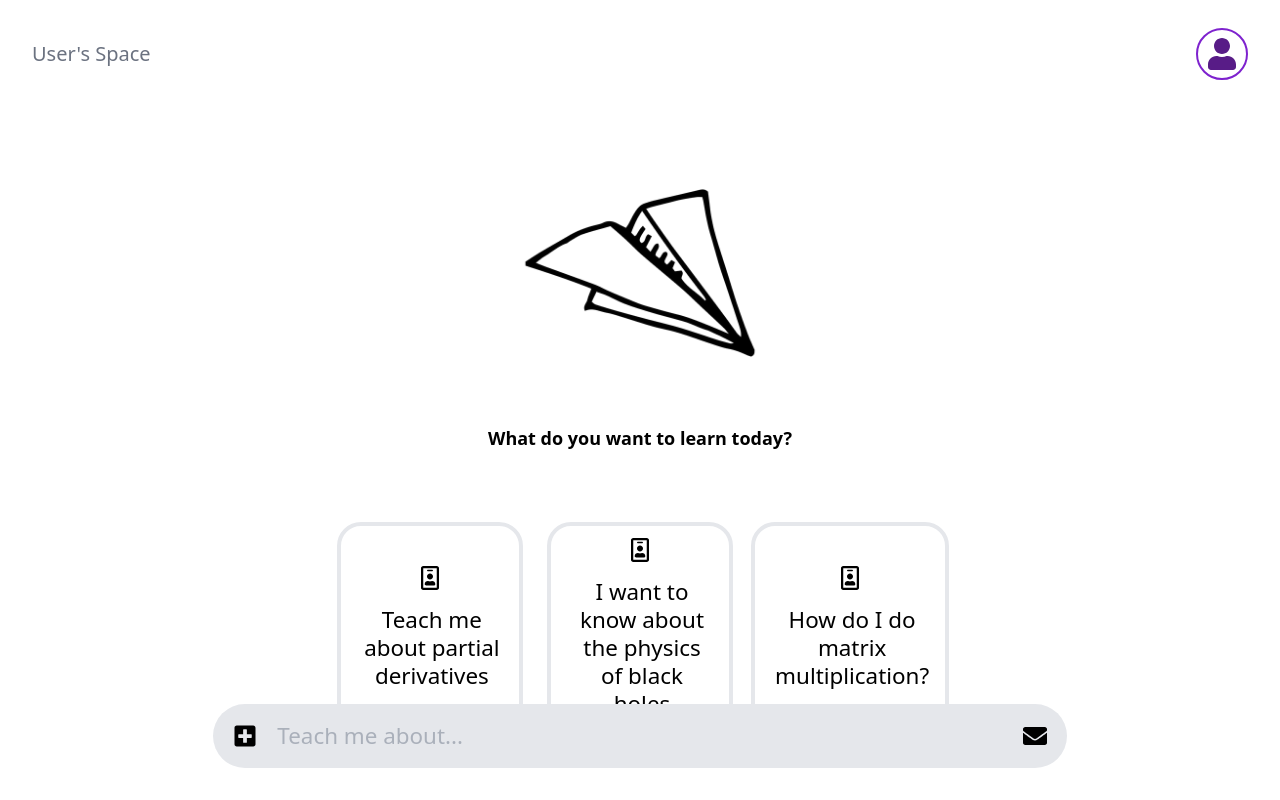
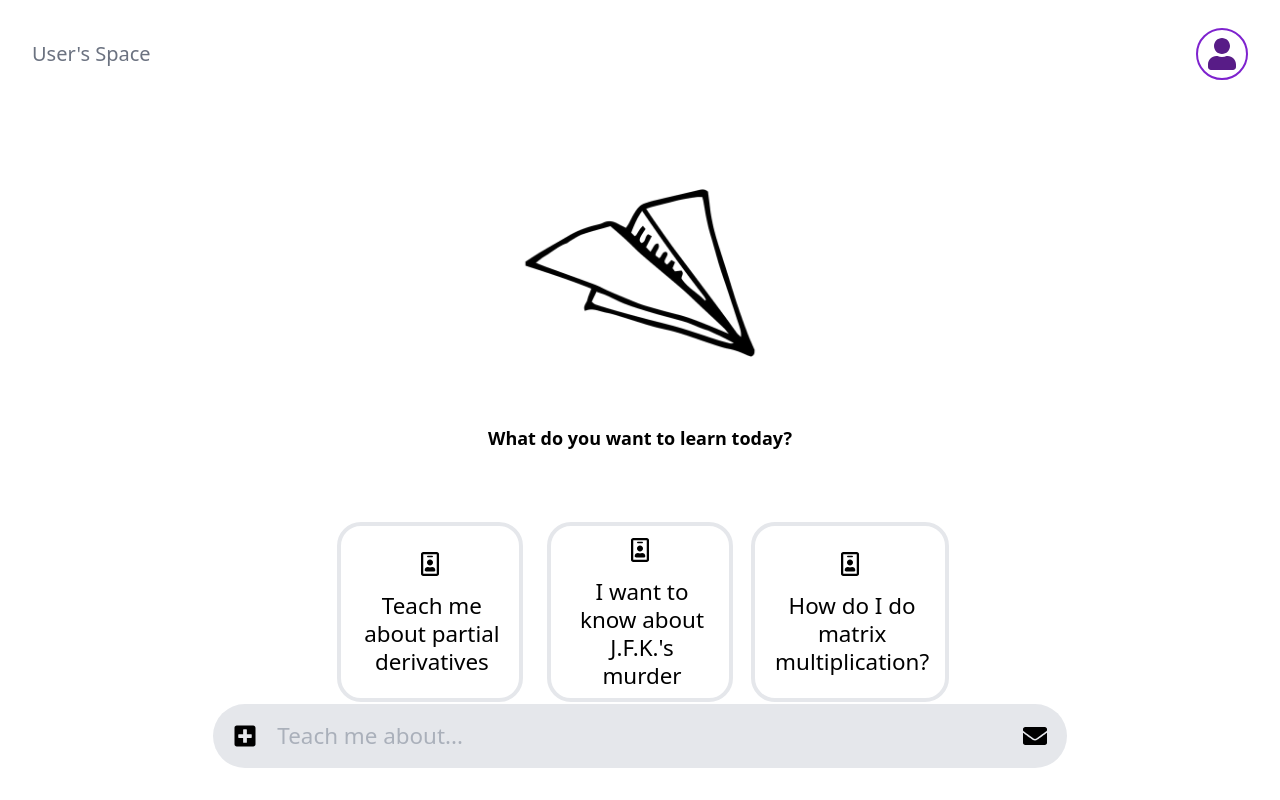
Before and after one commit to parteekahlawat/text-to-animation, a React (Vite) app: page /workspace in a window 1280 px wide. Built offline with nearby package versions, Linux system fonts and the light colour scheme.

Commit message:
Changed workspace file

```diff
--- a/src/pages/Space.jsx
+++ b/src/pages/Space.jsx
@@ -41,16 +41,16 @@ const Space = () => {
       <div className="mt-[1rem] md:mt-[2rem]  lg:mt-[4rem]  md:max-w-[60%] mx-auto rounded-3xl flex flex-col items-center justify-center ">
         <img src={blackAirplane} className='w-[150px] md:w-[180px] xl:w-[250px] h-auto object-cover ' />
         <h1 className='text-black font-semibold text-xl md:text-3xl lg:text-4xl xl:text-[4rem] xl:leading-[4rem]  m-1 xl:mb-10  text-center my-1 xl:text-lg md:my-2'>What do you want to learn today?</h1>
-        <div className='w-[80%] grid grid-cols-1 md:grid-cols-3 gap-2 xl:gap-4 my-2 place-items-center flex items-stretch'>
-          <div onClick={(e) => handleClick(e)} className='p-2 lg:px-3  xl:px-4 lg:text-lg rounded-3xl m-1 border-[4px] border-gray-200 flex md:flex-col items-center justify-center cursor-pointer hover:bg-gray-200'>
+        <div className='w-[50%] md:w-[80%] grid grid-cols-1 md:grid-cols-3 gap-2 xl:gap-4 my-2 place-items-center flex items-stretch'>
+          <div onClick={(e) => handleClick(e)} className='p-2 lg:px-3  xl:px-4 lg:text-lg rounded-3xl m-1 border-[4px] border-gray-200 flex md:flex-col items-center justify-center cursor-pointer hover:bg-gray-200 '>
             <FaRegIdBadge className=' mt-1 md:w-4 md:mb-2 lg:w-6 lg:mb-4 h-auto '/>
             <p className='text-center ml-1 xl:text-[1.4rem]'>Teach me about partial derivatives</p>
           </div>
-          <div onClick={(e) => handleClick(e)} className='p-2 lg:px-3 xl:px-4 lg:text-lg rounded-3xl m-1  border-[4px] border-gray-200 flex md:flex-col items-center justify-center cursor-pointer hover:bg-gray-200'>
+          <div onClick={(e) => handleClick(e)} className='p-2 lg:px-3 xl:px-4 lg:text-lg rounded-3xl m-1  border-[4px] border-gray-200 flex md:flex-col items-center justify-center cursor-pointer hover:bg-gray-200 '>
             <FaRegIdBadge className=' mt-1 md:w-4 md:mb-2 lg:w-6 lg:mb-4 h-auto '/>
-            <p className='text-center ml-1 xl:text-[1.4rem]'>I want to know about the physics of black holes</p>
+            <p className='text-center ml-1 xl:text-[1.4rem]'>I want to know about J.F.K.'s murder</p>
           </div>
-          <div onClick={(e) => handleClick(e)} className='p-2 lg:px-3 xl:px-4 lg:text-lg rounded-3xl m-1  border-[4px] border-gray-200 flex md:flex-col items-center justify-center cursor-pointer hover:bg-gray-200'>
+          <div onClick={(e) => handleClick(e)} className='p-2 lg:px-3 xl:px-4 lg:text-lg rounded-3xl m-1  border-[4px] border-gray-200 flex md:flex-col items-center justify-center cursor-pointer hover:bg-gray-200 '>
             <FaRegIdBadge className=' mt-1 md:w-4 md:mb-2 lg:w-6 lg:mb-4 h-auto '/>
             <p className='text-center ml-1 xl:text-[1.4rem]'>How do I do matrix multiplication?</p>
           </div>
```
